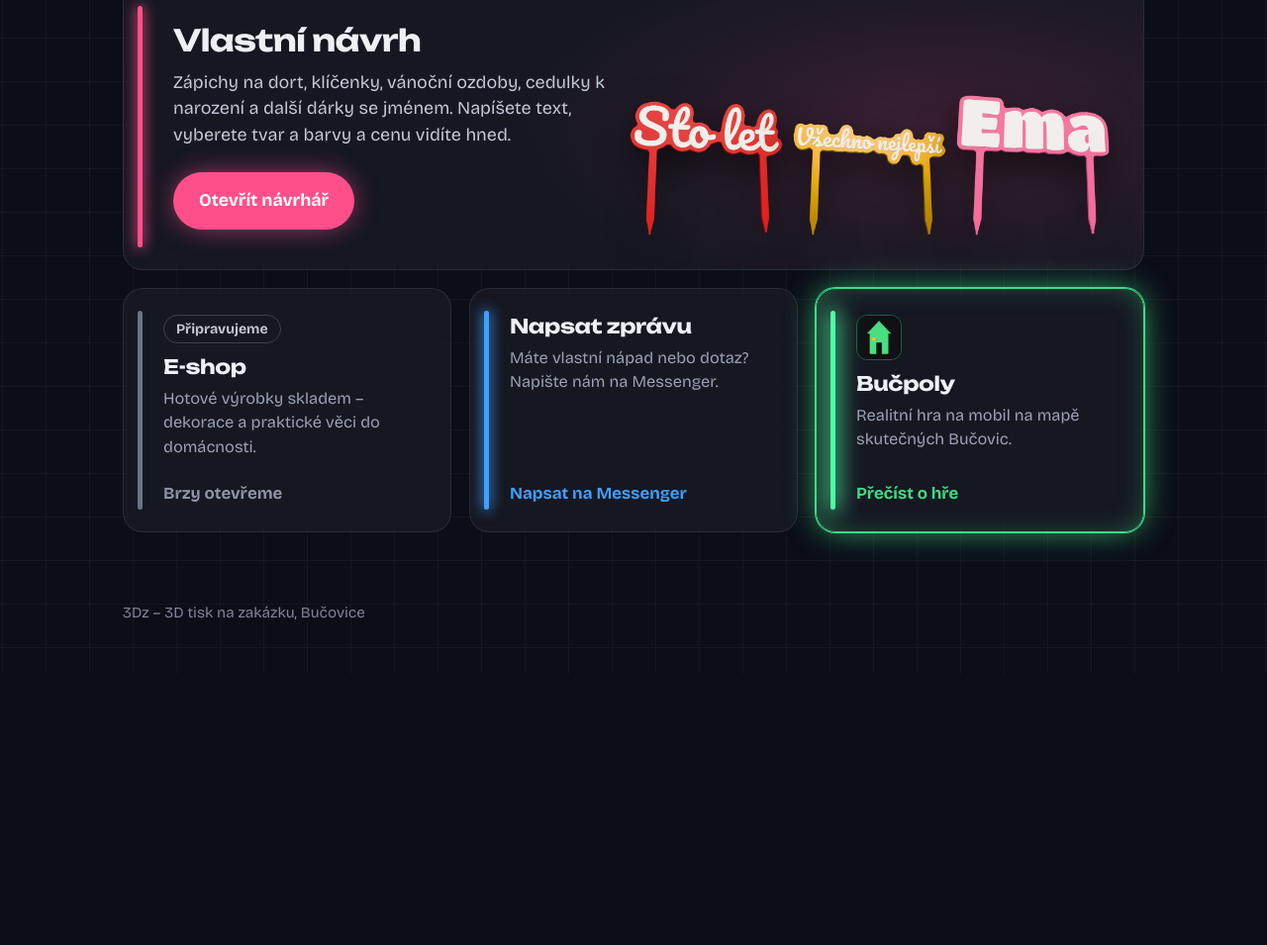
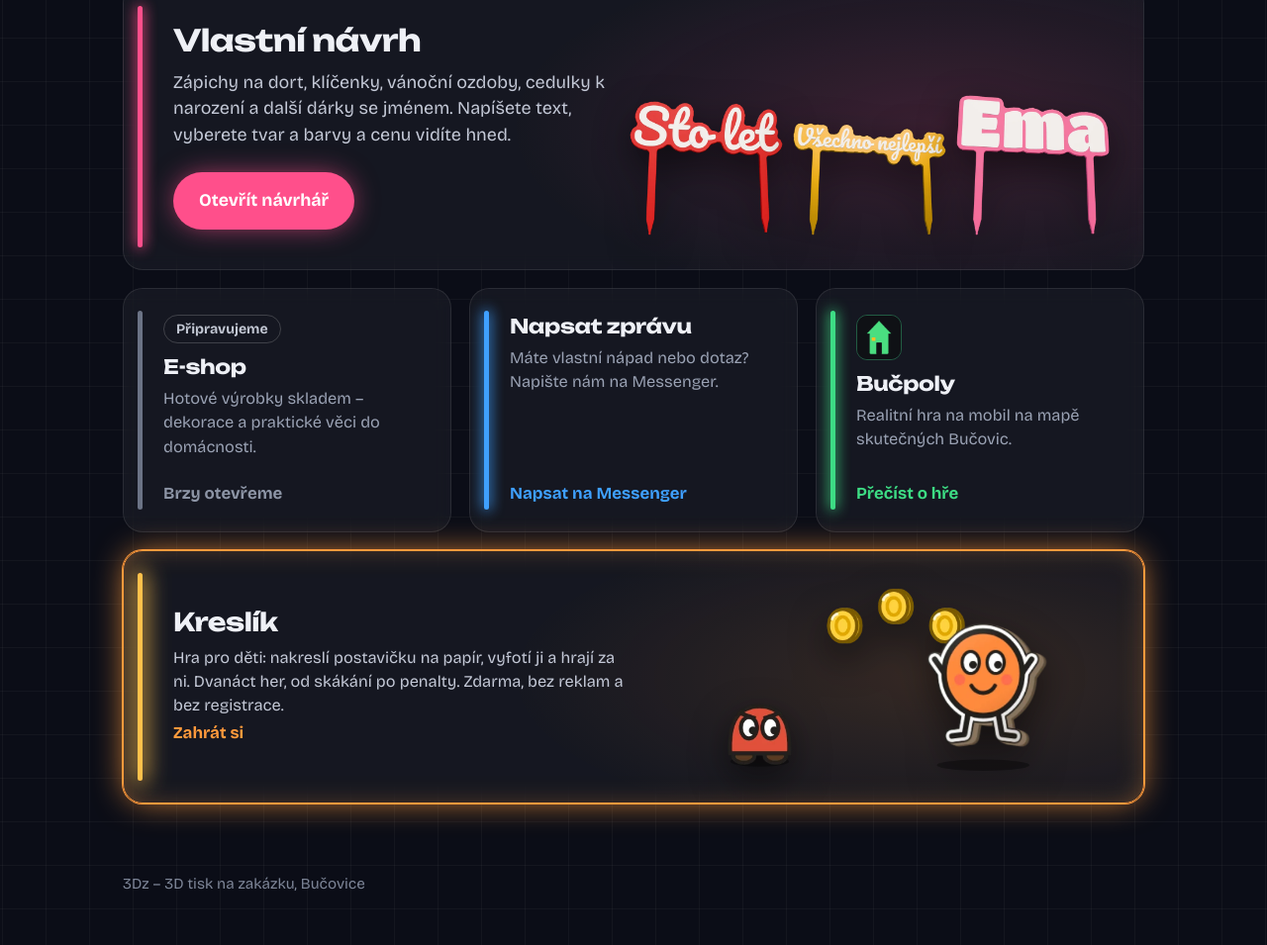
Before and after one commit to zaoo-star/Klicenky, a plain HTML site: page index.html in a window 1280 px wide. Shown: the part 534-1489 px from the top of the page at 99% size. Before the commit the page ends 1215 px from the top, so only its background shows below. Drawn offline with Linux system fonts and the light colour scheme.

Commit message:
Úvodní stránka: karta hry Kreslík
Co-Authored-By: Claude Opus 5.5 <noreply@anthropic.com>
Claude-Session: https://claude.ai/code/session_01TxRnTK1pDWkutPKEi3PWsZ

```diff
--- a/index.html
+++ b/index.html
@@ -42,6 +42,7 @@
   --ruzova:#ff4f8b;     /* návrhář – hlavní akce */
   --modra:#3fa0ff;      /* zpráva */
   --zelena:#3ddc84;     /* Bučpoly */
+  --oranzova:#ff9a3c;   /* Kreslík */
   --zamceno:#6b7385;    /* e-shop */
   --r:20px;
 }
@@ -96,6 +97,12 @@ h1,h2,h3{font-family:"Unb","Bric",sans-serif;font-weight:700;letter-spacing:-.02
 .zprava{--barva:var(--modra)}
 .hra{--barva:var(--zelena)}
 .hra .ik{width:46px;height:46px;border-radius:11px;margin-bottom:4px;border:1px solid rgba(61,220,132,.35)}
+.kreslik{--barva:var(--oranzova);grid-column:1 / -1;display:grid;grid-template-columns:1fr 1fr;align-items:center;gap:20px;min-height:0;padding:30px 34px 30px 50px;
+  background:radial-gradient(60% 90% at 80% 50%,rgba(255,154,60,.14),rgba(255,154,60,0) 70%),var(--karta)}
+.kreslik h3{font-size:1.6rem}
+.kreslik p{max-width:28em;margin-top:8px;color:#c3c8d6}
+.kreslik .postavy{display:flex;justify-content:center}
+.kreslik .postavy img{width:100%;max-width:400px;height:auto;filter:drop-shadow(0 14px 18px rgba(0,0,0,.5))}
 .eshop{--barva:var(--zamceno);cursor:not-allowed}
 .eshop:before{box-shadow:none}
 .eshop .stav{display:inline-block;align-self:flex-start;margin-bottom:4px;padding:3px 12px;border-radius:999px;border:1px solid rgba(255,255,255,.18);color:#c2c7d3;font-size:.88rem;font-weight:700}
@@ -113,6 +120,9 @@ h1,h2,h3{font-family:"Unb","Bric",sans-serif;font-weight:700;letter-spacing:-.02
   .navrhar .zapichy img{width:48%}
   .navrhar h3{font-size:1.6rem}
   .navrhar .akce{width:100%;justify-content:center}
+  .kreslik{grid-template-columns:1fr;padding:26px 22px 26px 38px}
+  .kreslik .postavy{order:-1}
+  .kreslik .postavy img{max-width:300px}
   .volba{min-height:0;padding:22px 22px 22px 38px}
   .uvod .sirka{padding-bottom:80px}
   .uvod h1{margin-top:44px}
@@ -183,6 +193,14 @@ h1,h2,h3{font-family:"Unb","Bric",sans-serif;font-weight:700;letter-spacing:-.02
         <h3>Bučpoly</h3>
         <p>Realitní hra na mobil na mapě skutečných Bučovic.</p>
         <span class="akce">Přečíst o hře</span>
+      </a>
+      <a class="volba kreslik" href="/kreslik/">
+        <div>
+          <h3>Kreslík</h3>
+          <p>Hra pro děti: nakreslí postavičku na papír, vyfotí ji a hrají za ni. Dvanáct her, od skákání po penalty. Zdarma, bez reklam a bez registrace.</p>
+          <span class="akce">Zahrát si</span>
+        </div>
+        <div class="postavy" aria-hidden="true"><img src="img/kreslik.webp" alt="" width="620" height="300" loading="lazy"></div>
       </a>
     </div>
   </div>
```
Also changed, not shown: img/kreslik.webp (added).
